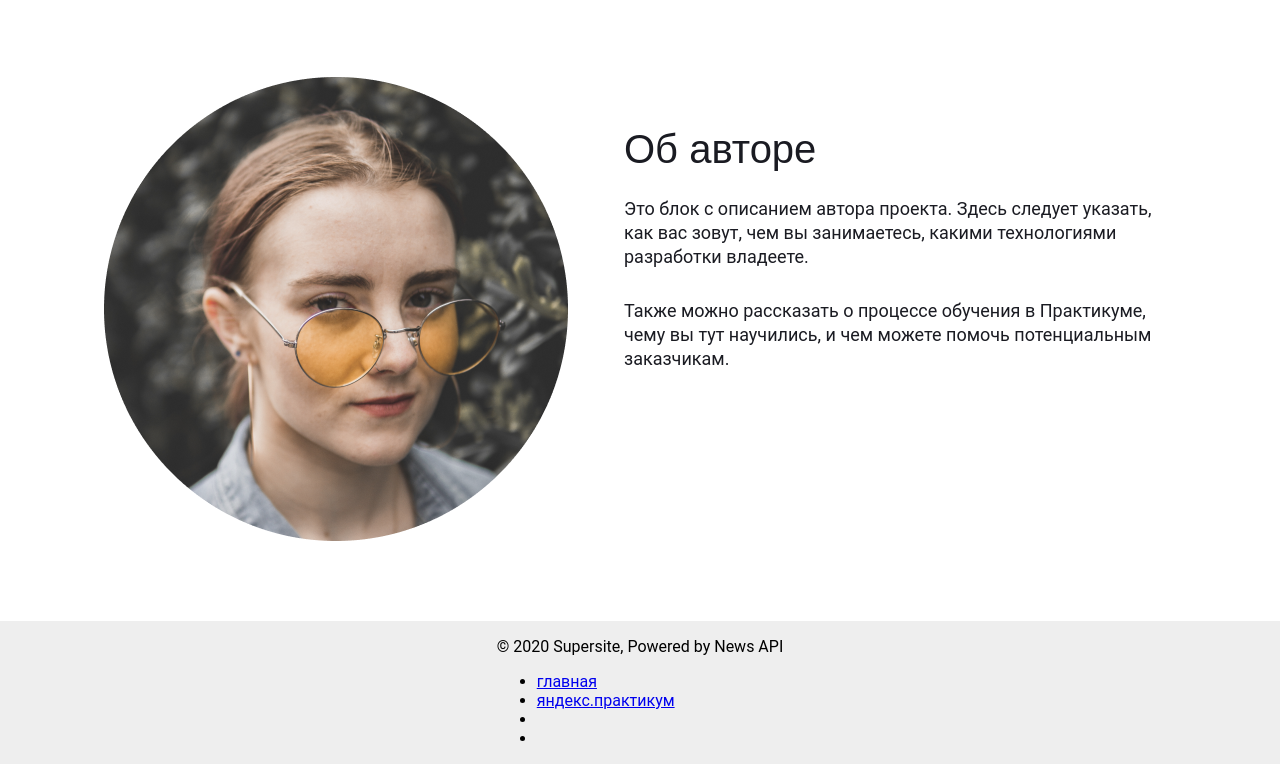
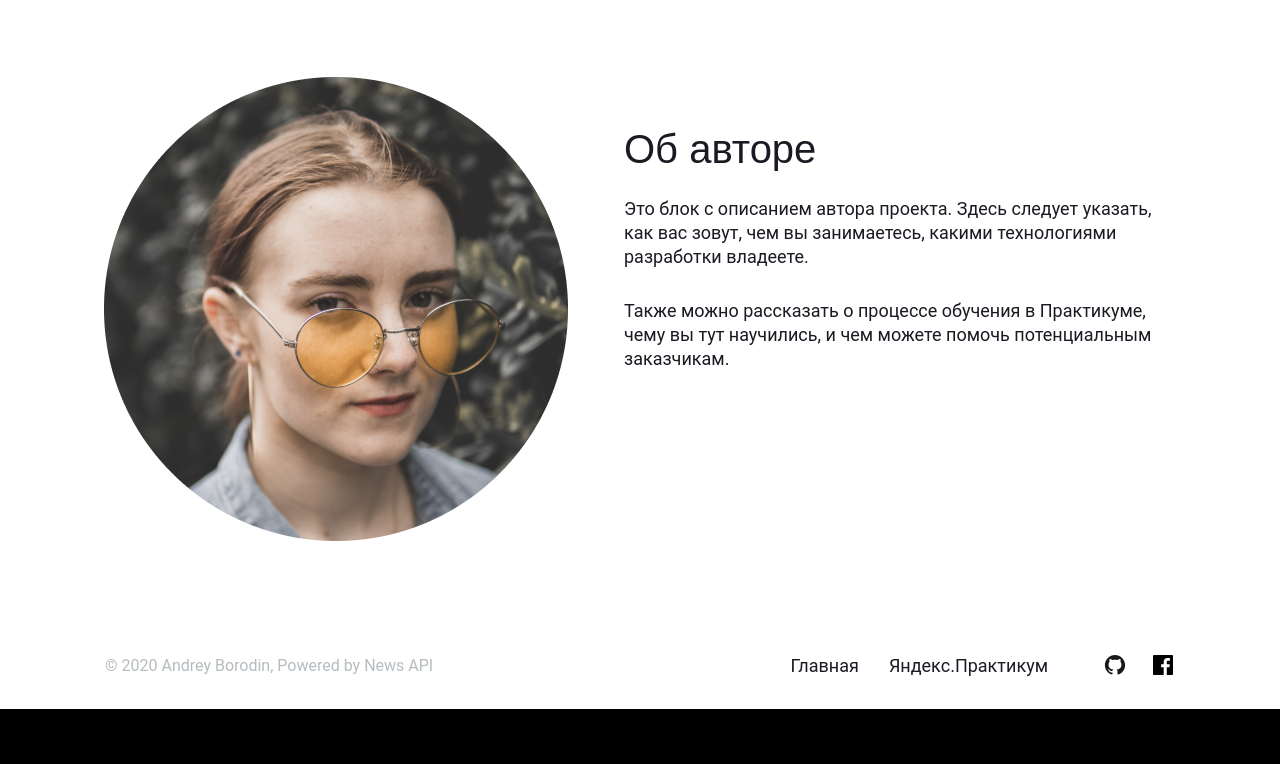
Before and after one commit to flyer29/news-explorer-frontend, a website built with webpack: page src/index.html in a window 1280 px wide. Shown: the part 572-1336 px from the top of the page. After the commit the page ends 1281 px from the top, so only its background shows below. Built offline with nearby package versions, Linux system fonts and the light colour scheme.

Commit message:
сверстал футер

```diff
--- a/src/blocks/about/about.css
+++ b/src/blocks/about/about.css
@@ -5,8 +5,10 @@
 
 .about {
   background-color: #fff;
+  width: 100%;
   display: flex;
   justify-content: flex-start;
   align-items: center;
   padding: 80px 104px;
+  box-sizing: border-box;
 }
--- /dev/null
+++ b/src/blocks/footer/__copyright/footer__copyright.css
@@ -0,0 +1,8 @@
+.footer__copyright {
+  font-family: Roboto, Arial, sans-serif;
+  font-style: normal;
+  font-weight: normal;
+  font-size: 16px;
+  color: #b6bcbf;
+  margin: 0;
+}
--- /dev/null
+++ b/src/blocks/footer/__link/footer__link.css
@@ -0,0 +1,9 @@
+.footer__link {
+  text-decoration: none;
+  text-transform: capitalize;
+  color: #1a1b22;
+  font-family: Roboto, Arial, sans-serif;
+  font-style: normal;
+  font-weight: normal;
+  font-size: 18px;
+}
--- /dev/null
+++ b/src/blocks/footer/__nav-list-item/footer__nav-list-item.css
@@ -0,0 +1,4 @@
+.footer__nav-list-item {
+  padding: 0 15px;
+  box-sizing: border-box;
+}
--- /dev/null
+++ b/src/blocks/footer/__nav-list/_type_social/footer__nav-list_type_social.css
@@ -0,0 +1,5 @@
+.footer__nav-list_type_social {
+  justify-content: space-between;
+  align-items: center;
+  margin-left: 40px;
+}
--- /dev/null
+++ b/src/blocks/footer/__nav-list/footer__nav-list.css
@@ -0,0 +1,8 @@
+.footer__nav-list {
+  list-style: none;
+  display: flex;
+  justify-content: flex-start;
+  align-items: center;
+  padding: 0;
+  margin: 0;
+}
--- /dev/null
+++ b/src/blocks/footer/__nav/footer__nav.css
@@ -0,0 +1,6 @@
+.footer__nav {
+  display: flex;
+  box-sizing: border-box;
+  justify-content: space-between;
+  align-items: center;
+}
--- /dev/null
+++ b/src/blocks/footer/__social-list-item/footer__social-list-item.css
@@ -0,0 +1,7 @@
+.footer__social-list-item {
+  margin-right: 24px;
+}
+
+.footer__social-list-item:last-child {
+  margin: 0;
+}
--- /dev/null
+++ b/src/blocks/footer/__social/footer__social.css
@@ -0,0 +1,5 @@
+.footer__social {
+  width: 24px;
+  height: 24px;
+  transform: translateY(2px);
+}
--- a/src/blocks/footer/footer.css
+++ b/src/blocks/footer/footer.css
@@ -0,0 +1,19 @@
+@import url('__copyright/footer__copyright.css');
+@import url('__nav/footer__nav.css');
+@import url('__nav-list/footer__nav-list.css');
+@import url('__nav-list/_type_social/footer__nav-list_type_social.css');
+@import url('__nav-list-item/footer__nav-list-item.css');
+@import url('__social-list-item/footer__social-list-item.css');
+@import url('__link/footer__link.css');
+@import url('__social/footer__social.css');
+
+.footer {
+  width: 100%;
+  background-color: #fff;
+  display: flex;
+  justify-content: space-between;
+  align-items: center;
+  min-height: 80px;
+  box-sizing: border-box;
+  padding: 30px 105px;
+}
--- a/src/index.html
+++ b/src/index.html
@@ -46,35 +46,38 @@
       <picture class="about__avatar">
         <img src="<%=require('./images/author.png')%>" alt="фотография молодой девушки в солнечных очках">
       </picture>
-      <div class="about__description">
+      <blockquote class="about__description">
         <h2 class="about__title">Oб авторе</h2>
         <p class="about__text">Это блок с описанием автора проекта. Здесь следует указать, как вас зовут,
           чем вы занимаетесь, какими технологиями разработки владеете.
         </p>
         <p class="about__text">Также можно рассказать о процессе обучения в Практикуме, чему вы тут научились, и чем можете помочь
           потенциальным заказчикам.</p>
-      </div>
+      </blockquote>
     </section>
-    <footer class="page-footer">
-      <p class="footer-copyright">&copy; 2020 Supersite, Powered by News API</p>
-      <nav class="footer-nav">
-        <ul class="footer-nav_list">
-          <li class="footer-nav_list-item">
-            <a href="#">главная</a>
+    <footer class="footer">
+      <p class="footer__copyright">&copy; 2020 Andrey Borodin, Powered by News API</p>
+      <nav class="footer__nav">
+        <ul class="footer__nav-list">
+          <li class="footer__nav-list-item">
+            <a class="footer__link" href="#">главная</a>
           </li>
-          <li class="footer-nav_list-item">
-            <a href="#">яндекс.практикум</a>
+          <li class="footer__nav-list-item">
+            <a class="footer__link" href="https://praktikum.yandex.ru/" target="_blank">яндекс.Практикум</a>
           </li>
-          <li class="footer-nav_list-item">
-            <a href="#">
-              <img src="#" alt="">
+        </ul>
+        <ul class="footer__nav-list footer__nav-list_type_social">
+          <li class="footer__social-list-item">
+            <a href="https://github.com/flyer29" target="_blank">
+              <img class="footer__social" src="<%=require('./images/github.svg')%>" alt="">
             </a>
           </li>
-          <li class="footer-nav_list-item">
-            <a href="#">
-              <img src="#" alt="">
+          <li class="footer__social-list-item">
+            <a href="https://facebook.com/" target="_blank">
+              <img class="footer__social" src="<%=require('./images/fb.svg')%>" alt="">
             </a>
-        </ul>
+          </li>
+      </ul>
       </nav>
     </footer>
   </div>
--- a/src/pages/main/index.css
+++ b/src/pages/main/index.css
@@ -5,6 +5,7 @@
 @import url('../../blocks/logout/logout.css');
 @import url('../../blocks/wrapper/wrapper.css');
 @import url('../../blocks/line/line.css');
+@import url('../../blocks/footer/footer.css');
 
 body {
   margin: 0;
```
Also changed, not shown: src/images/fb.svg (added), src/images/github.svg (added).
